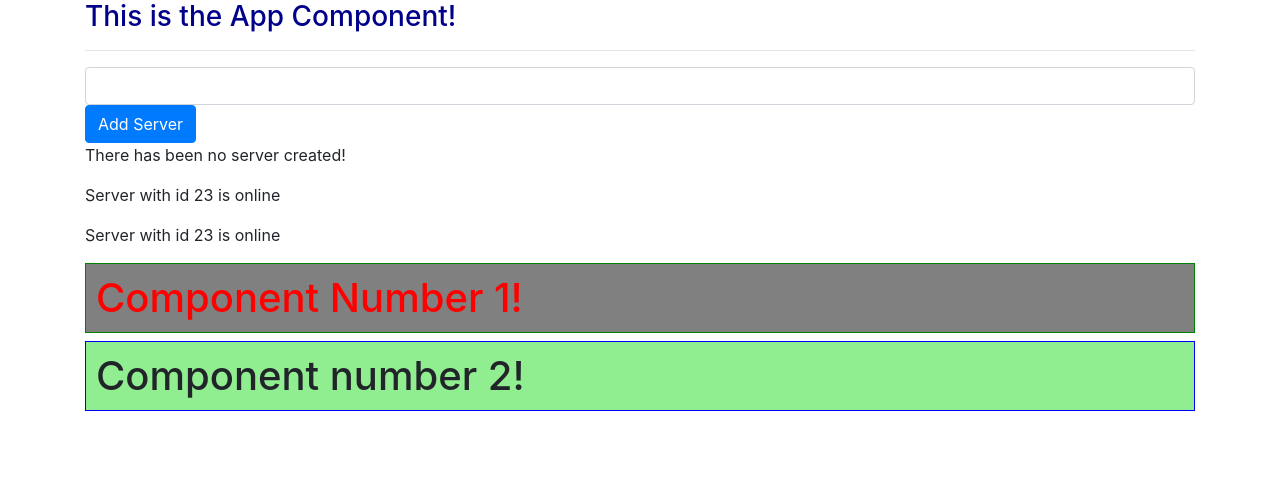
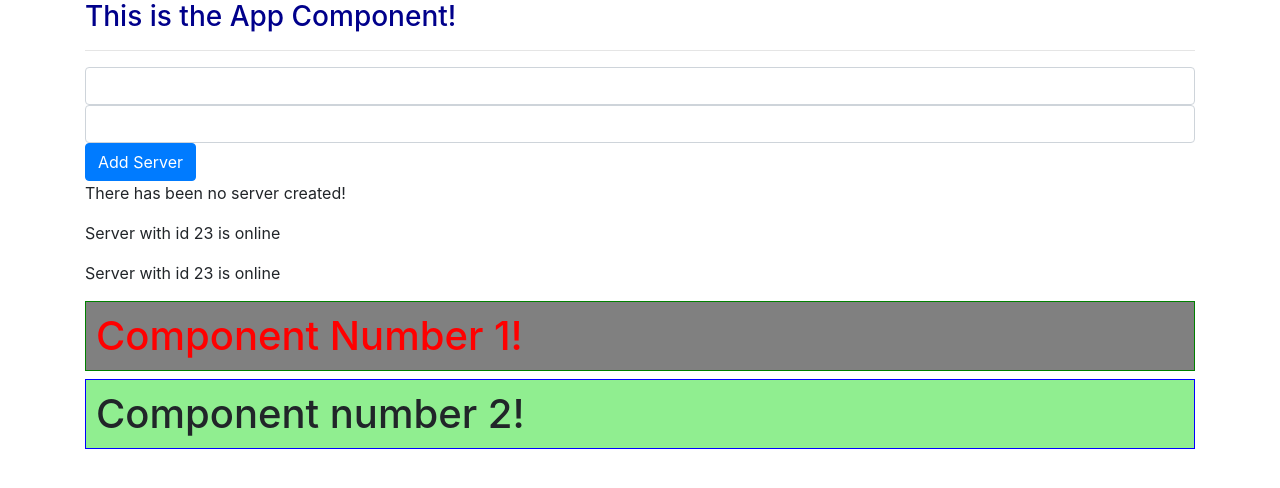
Before and after one commit to benlr98/learn-angular, an Angular app: page / in a window 1280 px wide. Shown: the top 488 px of the page. Built offline with nearby package versions, Linux system fonts and the light colour scheme.

Commit message:
serverName updates with two way binding

```diff
--- a/src/app/servers/servers.component.html
+++ b/src/app/servers/servers.component.html
@@ -2,6 +2,9 @@
 <input type="text"
        class="form-control"
        (input)="onUpdateServerName($event)">
+<input type="text"
+       class="form-control"
+       [(ngModel)]="serverName">
 <button class="btn btn-primary"
         [disabled]="!allowNewServer"
         (click)="onCreateServer()">Add Server</button>
```
